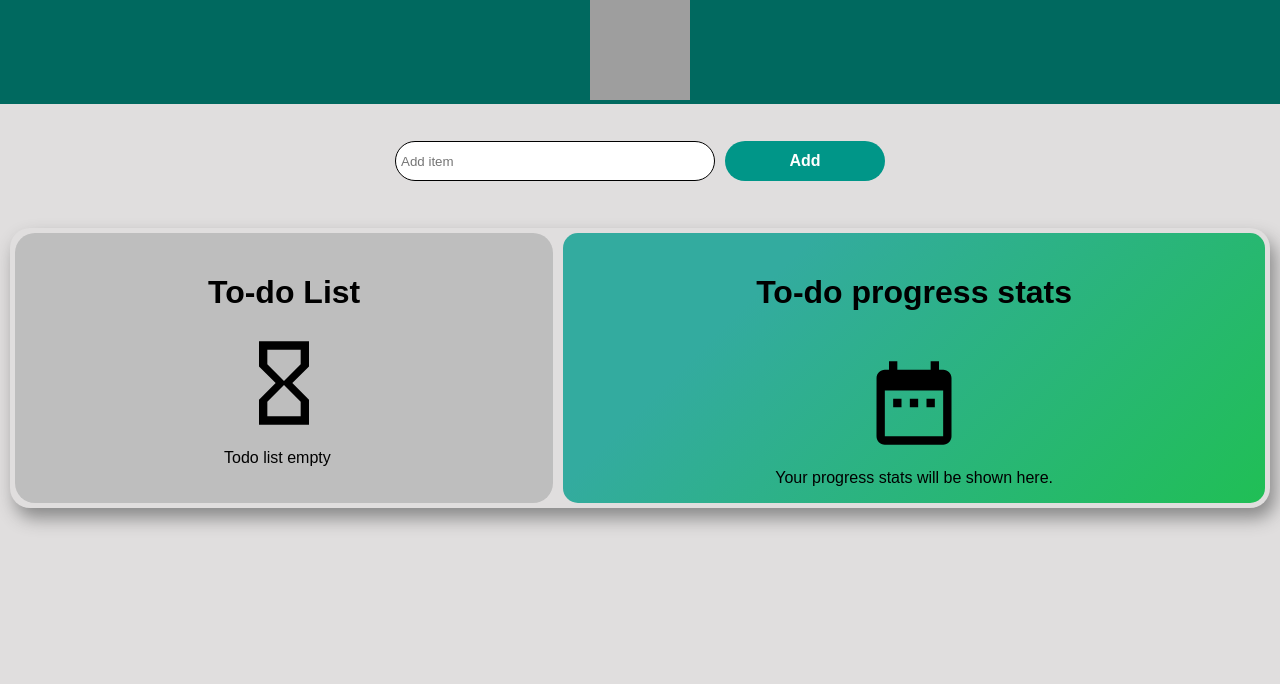
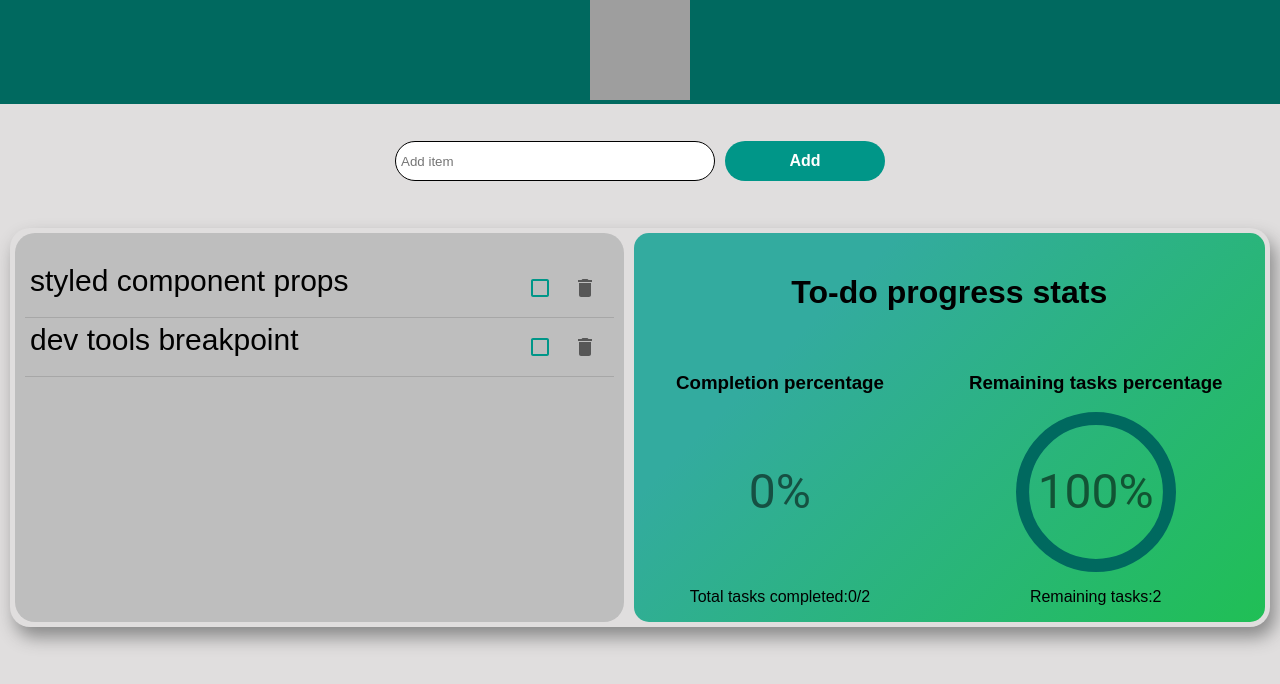
Before and after one commit to prajwalkulkarni/todo-react, a React (Create React App) app: page / in a window 1280 px wide. Shown: the top 684 px of the page. Built offline with nearby package versions, Linux system fonts and the light colour scheme; grey boxes are pictures that could not be loaded.

Commit message:
Add my todo

```diff
--- a/src/components/Header.css
+++ b/src/components/Header.css
@@ -16,7 +16,6 @@ body{
     display: block;
     text-align: center;
     background-color: #00695f;
-    border: 2px 1px 2px 1px solid lightgrey;
     top:0;
     z-index: 1000;
     position: sticky;
--- a/src/components/Header.js
+++ b/src/components/Header.js
@@ -20,8 +20,8 @@ export default function Header(props) {
     const [count, setCount] = useState(0);
     //const [checked, setChecked] = useState(false)
     const [progress, setProgress] = useState(0);
-    const [items, ItemsList] = useState([])
-    const [val, keyVal] = useState(0)
+    const [items, ItemsList] = useState([{key:0,value:"styled component props",checked:false},{key:1,value:"dev tools breakpoint",checked:false}])
+    const [val, keyVal] = useState(2)
 
     const [state, setState] = React.useState({
         open: false,
```
